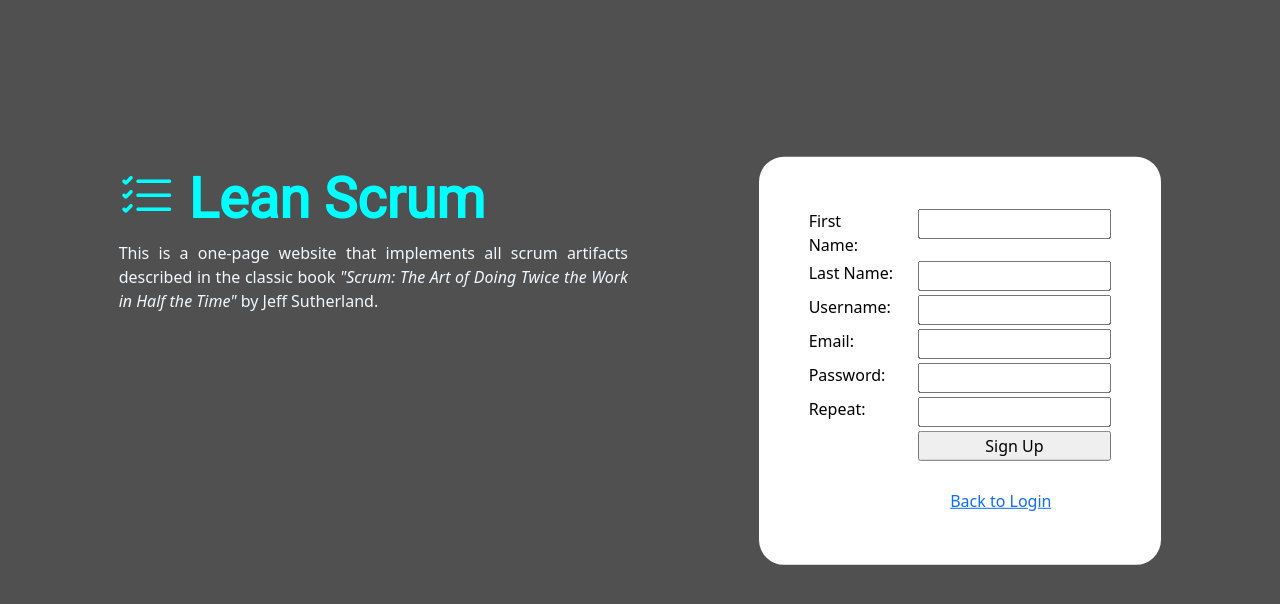
After one commit to filipemtz/pmtoolv2, a Django app: page /scrum/signup in a window 1280 px wide. The commit adds this page. Shown: the top 604 px of the page. Run offline with Django 4.2, Linux system fonts and the light colour scheme.

Commit message:
user management

```diff
--- /dev/null
+++ b/scrum/static/scrum/css/registration.css
@@ -0,0 +1,63 @@
+body {
+    background-color: rgb(80, 80, 80);
+}
+
+.form {
+    background-color: white;
+    color: black;
+    padding-left: 50px;
+    padding-right: 50px;
+    padding-top: 50px;
+    padding-bottom: 50px;
+    border-radius: 25px;
+}
+
+.main-content {
+    margin: 0;
+    position: absolute;
+    top: 40%;
+    -ms-transform: translateY(-40%);
+    transform: translateY(-40%);
+}
+
+.form-row {
+    padding-top: 2px;
+    padding-bottom: 2px;
+}
+
+input {
+    width: 100%;
+}
+
+.site-title {
+    font-family: 'Roboto', sans-serif;
+    font-weight: bolder;
+    color: aqua;
+    font-size: 56px;
+}
+
+.site-description {
+    color: aliceblue;
+    text-align: justify;
+}
+
+.info-title {
+    text-align: center;
+    font-family: 'Roboto', sans-serif;
+    font-weight: bolder;
+    font-size: 56px;
+    color: yellow;
+}
+
+.info-message {
+    text-align: center;
+    color: yellow;
+}
+
+.info-message a {
+    color: aqua;
+}
+
+.error-msg-container {
+    color: red;
+}
--- /dev/null
+++ b/scrum/templates/registration/base.html
@@ -0,0 +1,41 @@
+<!DOCTYPE html>
+<html lang="en">
+
+<head>
+    {% block title %}<title>Lean Scrum</title>{% endblock %}
+    <meta charset="utf-8">
+    <meta name="viewport" content="width=device-width, initial-scale=1">
+    <link rel="stylesheet" href="https://cdn.jsdelivr.net/npm/bootstrap-icons@1.8.1/font/bootstrap-icons.css">
+
+    <link href="https://cdn.jsdelivr.net/npm/bootstrap@5.1.3/dist/css/bootstrap.min.css" rel="stylesheet"
+        integrity="sha384-1BmE4kWBq78iYhFldvKuhfTAU6auU8tT94WrHftjDbrCEXSU1oBoqyl2QvZ6jIW3" crossorigin="anonymous">
+    <link href='http://fonts.googleapis.com/css?family=Roboto' rel='stylesheet' type='text/css'>
+
+    {% load static %}
+    <link href="{% static 'scrum/css/registration.css' %}" rel='stylesheet' type='text/css'>
+</head>
+
+<body>
+    <div class="container-fluid main-content">
+        <div class="row">
+            <div class="col-1"></div>
+            <div class="col-5">
+                <div class="site-title">
+                    <i class="bi bi-list-check"></i>
+                    Lean Scrum
+                </div>
+                <div class="site-description">
+                    This is a one-page website that implements all scrum artifacts described in the classic book
+                    <i>"Scrum: The Art of Doing Twice the Work in Half the Time"</i> by Jeff Sutherland.
+                </div>
+            </div>
+            <div class="col-1"></div>
+            <div class="col-4">
+                {% block content %}{% endblock %}
+            </div>
+            <div class="col-1"></div>
+        </div>
+    </div>
+</body>
+
+</html>
--- /dev/null
+++ b/scrum/templates/registration/signup.html
@@ -0,0 +1,58 @@
+{% extends "registration/base.html" %}
+
+{% block content %}
+
+<div class="form">
+    {% if error_msgs %}
+    <div class="error-msg-container">
+        <ul>
+            {% for error_msg in error_msgs %}
+            <li>{{ error_msg }}</li>
+            {% endfor %}
+        </ul>
+    </div>
+    {% endif %}
+
+    <form method="post" action="{% url 'signup' %}">
+        {% csrf_token %}
+        <div class="row form-row">
+            <div class="col-4">First Name:</div>
+            <div class="col-8"><input id='firstname' name="firstname" type="text" /></div>
+        </div>
+        <div class="row form-row">
+            <div class="col-4">Last Name:</div>
+            <div class="col-8"><input id='lastname' name="lastname" type="text" /></div>
+        </div>
+        <div class="row form-row">
+            <div class="col-4">Username:</div>
+            <div class="col-8"><input id='username' name="username" type="text" /></div>
+        </div>
+        <div class="row form-row">
+            <div class="col-4">Email:</div>
+            <div class="col-8"><input id='email' name="email" type="email" /></div>
+        </div>
+        <div class="row form-row">
+            <div class="col-4">Password:</div>
+            <div class="col-8"><input id='password' name="password" type="password" /></div>
+        </div>
+        <div class="row form-row">
+            <div class="col-4">Repeat:</div>
+            <div class="col-8"><input id='password-check' name="password-check" type="password" /></div>
+        </div>
+        <div class="row form-row text-end">
+            <div class="col-4"></div>
+            <div class="col-8"><input type="submit" value="Sign Up" /></div>
+        </div>
+    </form>
+
+    <br>
+    <div class="row form-row text-end">
+        <div class="col-3"></div>
+        <div class="col-9 text-center">
+            <a href="{% url 'login' %}">Back to Login</a>
+        </div>
+    </div>
+</div>
+
+
+{% endblock %}
--- a/scrum/templates/scrum/backlog.html
+++ b/scrum/templates/scrum/backlog.html
@@ -1,6 +1,6 @@
 <div class="task-list-container" id="task_list_{{ task_list.id }}">
 
-    <div class="task-list-editor row row-cols-auto" style="background-color: yellow;">
+    <div class="task-list-editor row row-cols-auto" style="background-color: skyblue;">
         <div class="col-7">
             <input class='form-control-plaintext task-list-name' type="text" name="name" id="name"
                 value="{{ task_list.name }}"
--- a/scrum/templates/scrum/sprint.html
+++ b/scrum/templates/scrum/sprint.html
@@ -1,5 +1,5 @@
 <div class="task-list-container" id="task_list_{{ task_list.id }}">
-    <div class="task-list-editor row row-cols-auto" style="background-color: skyblue">
+    <div class="task-list-editor row row-cols-auto" style="background-color: springgreen">
         <div class="col-7">
             <input class='form-control-plaintext task-list-name' type="text" name="name" id="name"
                 value="{{ task_list.name }}"
@@ -26,6 +26,9 @@
             <button class="btn my-icon-class" onclick="show_burndown_graph({{ task_list.id }});" data-bs-toggle="modal"
                 data-bs-target="#burndown-chart-modal" title="burndown graph">
                 <i class="bi bi-graph-down"></i>
+            </button>
+            <button class="btn my-icon-class" title="sprint feeling" onclick="not_implemented();">
+                <i class="bi bi-emoji-smile"></i>
             </button>
             {% if task_list.observation %}
             <button class="btn my-icon-class" data-bs-toggle="modal" data-bs-target="#details-editor-modal"
--- a/scrum/urls.py
+++ b/scrum/urls.py
@@ -1,4 +1,4 @@
-from django.urls import path
+from django.urls import include, path
 
 from . import views
 
@@ -17,4 +17,7 @@
     path('task_list_details_form', views.task_list_details_form,
          name='task_list_details_form'),
     path('burndown', views.create_burndown_chart, name='create_burndown_chart'),
+    path('accounts/', include('django.contrib.auth.urls')),
+    path('signup', views.signup_form, name="signup"),
+    path('test', views.test_view, name="test_view"),
 ]
--- a/scrum/views.py
+++ b/scrum/views.py
@@ -1,14 +1,12 @@
-import enum
 from django.contrib.auth.models import User
+from django.contrib.auth import login, authenticate
 from django.utils import timezone
 from .models import Project, Task, TaskList, TaskListType, TaskStatus, TaskWorkload
-from django.views import View
 from django.http import HttpResponse, HttpResponseNotFound
 from django.template import loader
-from django.shortcuts import get_object_or_404, render
+from django.shortcuts import get_object_or_404, redirect, render
 from typing import Dict, List
 from datetime import datetime
-import traceback
 import matplotlib
 import matplotlib.pyplot as plt
 from matplotlib.ticker import MaxNLocator
@@ -16,11 +14,15 @@
 import urllib
 import io
 import base64
+from django.contrib.auth.decorators import login_required
 
 matplotlib.use('Agg')
 sns.set_style('whitegrid')
-matplotlib.rcParams['font.sans-serif'] = ['Tahoma', 'DejaVu Sans',
-                                          'Lucida Grande', 'Verdana']
+font = {
+    'family': ['Tahoma', 'DejaVu Sans', 'Lucida Grande', 'Verdana'],
+    'size': 14,
+}
+matplotlib.rc('font', **font)
 
 
 def render_task(task: Task) -> str:
@@ -274,6 +276,7 @@
     return render(request, 'scrum/burndown.html', {'data': uri})
 
 
+@login_required
 def index(request):
     project_id = 1
     project = get_object_or_404(Project, pk=project_id)
@@ -295,3 +298,65 @@
         'project_selector': project_html,
         'task_lists_html': tasks_lists_html,
     })
+
+
+def test_view(request):
+    return render(request, 'registration/test.html')
+
+
+def signup_is_valid(request):
+    error_msgs = []
+
+    if ('firstname' not in request.POST) or (len(request.POST['firstname']) == 0):
+        error_msgs.append("first name is required.")
+    if ('lastname' not in request.POST) or (len(request.POST['lastname']) == 0):
+        error_msgs.append("last name is required.")
+    if ('username' not in request.POST) or (len(request.POST['username']) == 0):
+        error_msgs.append("user name is required.")
+    if ('email' not in request.POST) or (len(request.POST['email']) == 0):
+        error_msgs.append("email is required.")
+    if ('password' not in request.POST) or (len(request.POST['password']) == 0):
+        error_msgs.append("password is required.")
+    if ('password-check' not in request.POST) or (len(request.POST['password-check']) == 0):
+        error_msgs.append("repeat password is required.")
+
+    if User.objects.filter(username=request.POST['username']).count() > 0:
+        error_msgs.append("username already taken.")
+
+    if User.objects.filter(email=request.POST['email']).count() > 0:
+        error_msgs.append("email already registred.")
+
+    if request.POST['password'] != request.POST['password-check']:
+        error_msgs.append("passwords do not match.")
+
+    is_valid = len(error_msgs) == 0
+
+    return is_valid, error_msgs
+
+
+def signup_user(request):
+    new_user = User.objects.create_user(
+        request.POST['firstname'],
+        request.POST['email'],
+        request.POST['password'])
+    new_user.lastname = request.POST['lastname']
+    new_user.save()
+
+
+def signup_form(request):
+    error_msgs = ''
+    if request.method == "POST":
+        is_valid, error_msgs = signup_is_valid(request)
+        if is_valid:
+            signup_user(request)
+            user = authenticate(
+                request,
+                username=request.POST['username'],
+                password=request.POST['password']
+            )
+            login(request, user)
+            return redirect('/scrum')
+
+    return render(request, 'registration/signup.html', {
+        'error_msgs': error_msgs
+    })
```
Also changed, not shown: pmtoolv2/settings.py (+4 -3 lines), scrum/static/scrum/css/scrum.css (+8 -0 lines), scrum/static/scrum/js/index.js (+9 -4 lines), scrum/templates/registration/logged_out.html (added, +14 -0 lines), scrum/templates/registration/login.html (added, +57 -0 lines), scrum/templates/registration/password_reset_form.html (added, +17 -0 lines), scrum/templates/scrum/index.html (+9 -1 lines).
